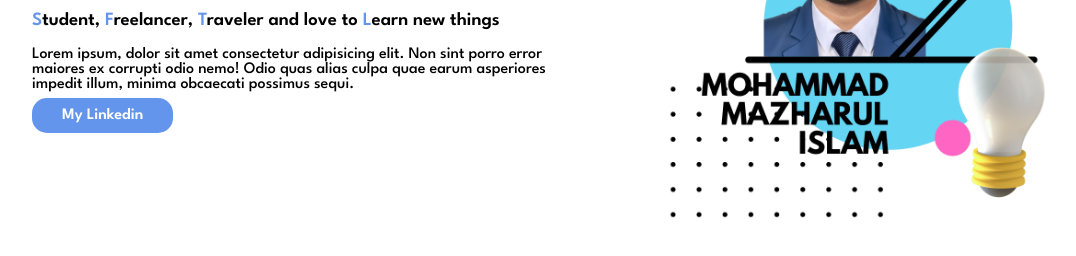
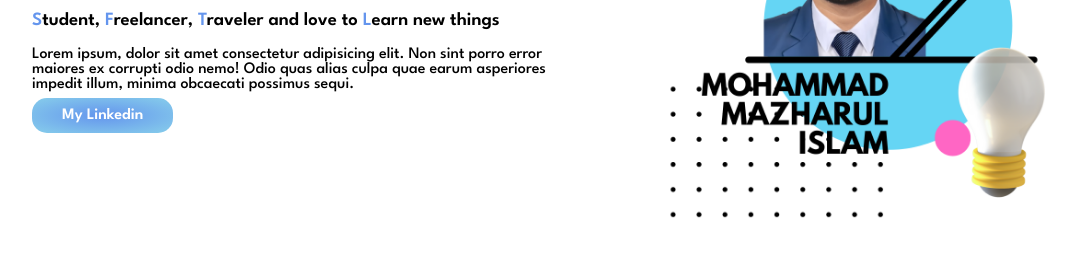
Before and after one commit to MohammadMazharulislam/project_1, a plain HTML site: page index.html in a window 1280 px wide. Shown: the part 210-466 px from the top of the page, without its empty margins (16-1092 px from the left). Drawn offline with Linux system fonts and the light colour scheme.

Commit message:
fix problem for background-image gradient

```diff
--- a/style.css
+++ b/style.css
@@ -21,9 +21,8 @@ section{
 }
 .l-button{
     text-decoration: none;
-    background-image: linear-gradient(red blue);
+    background-image: radial-gradient(cornflowerblue, skyblue);
     padding: 10px 30px;
-    background-color: cornflowerblue;
     font-weight: 700;
     color: white ;
     border-radius: 15px;
```
